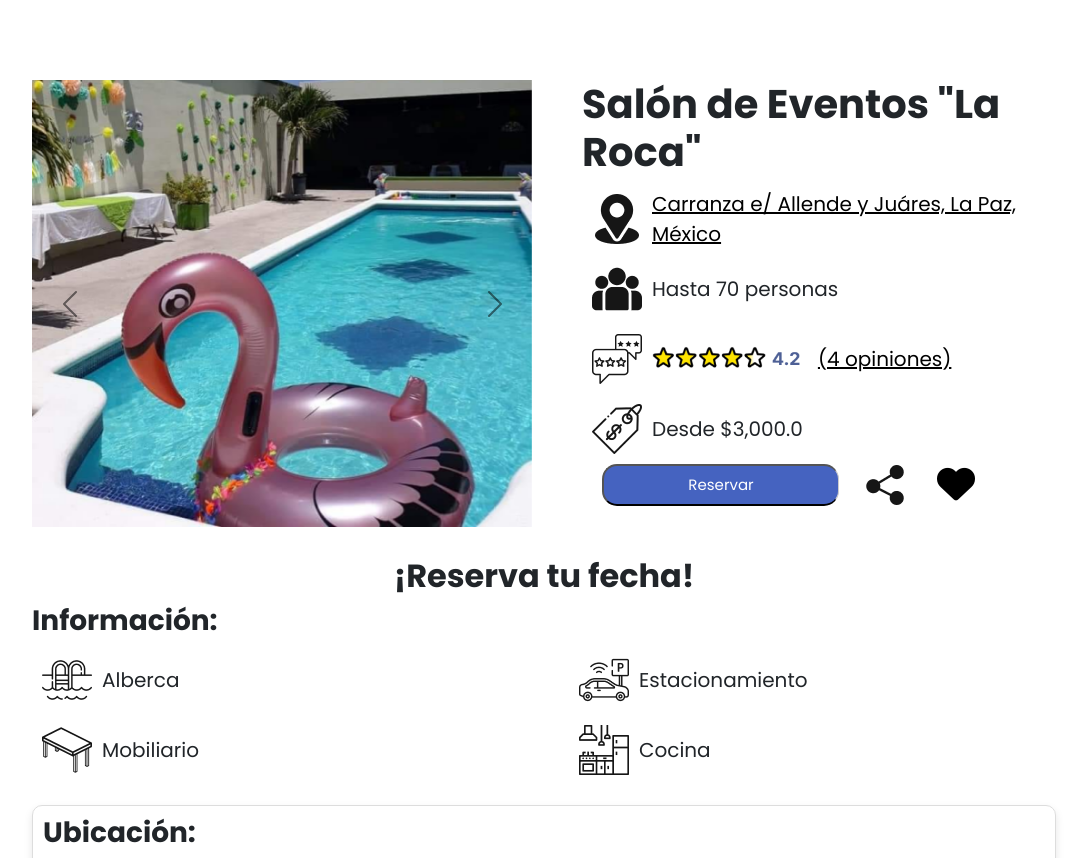
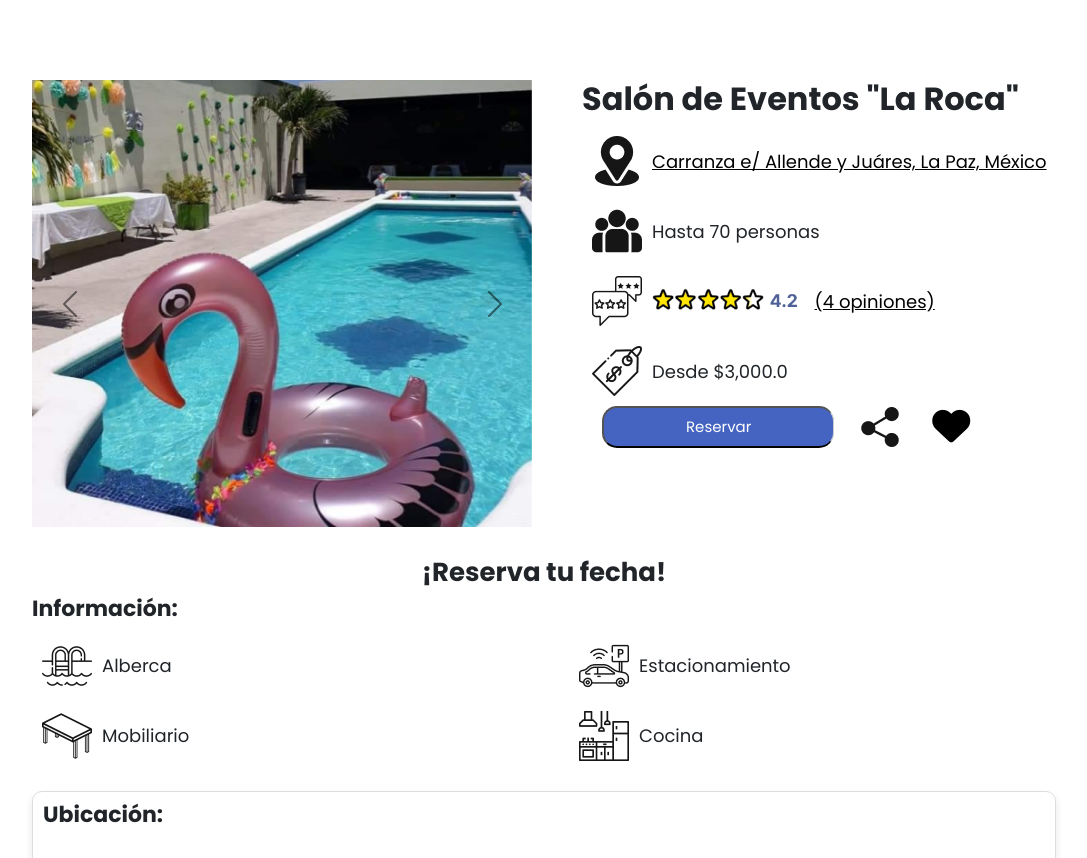
Before and after one commit to jassielCOTA12/LocalEventos, a PHP site: page /local.html in a window 1280 px wide. Shown: the part 70-928 px from the top of the page, without its empty margins (96-1183 px from the left). Run offline with PHP 8.4, Linux system fonts and the light colour scheme; a map, chart or similar area stays blank; some libraries are stand-ins or nearby versions; grey boxes are pictures that could not be loaded.

Commit message:
Cambios en tamaños de letras en local.html

```diff
--- a/styles.css
+++ b/styles.css
@@ -719,6 +719,19 @@ body.login .panelCentral-gen{
     margin-top: 80px;
 }
 
+.local h3{
+    font-size: 22px;
+}
+.local h2{
+    font-size: 26px;
+}
+.local h1{
+    font-size: 32px;
+}
+.local .local-info, .local .text strong, .local .formato-info{
+    font-size: 18px;
+}
+
     .local .panelSuperior{
         margin-left: 10%;
         margin-top: 70px;
@@ -897,6 +910,7 @@ body.login .panelCentral-gen{
     .contacto{
         width: 80%;
         margin: 20px auto;
+        margin-bottom: 50px;
     }
     .infoContacto{
         display: flex;
```
Also changed, not shown: local.html (line endings or trailing spaces).
